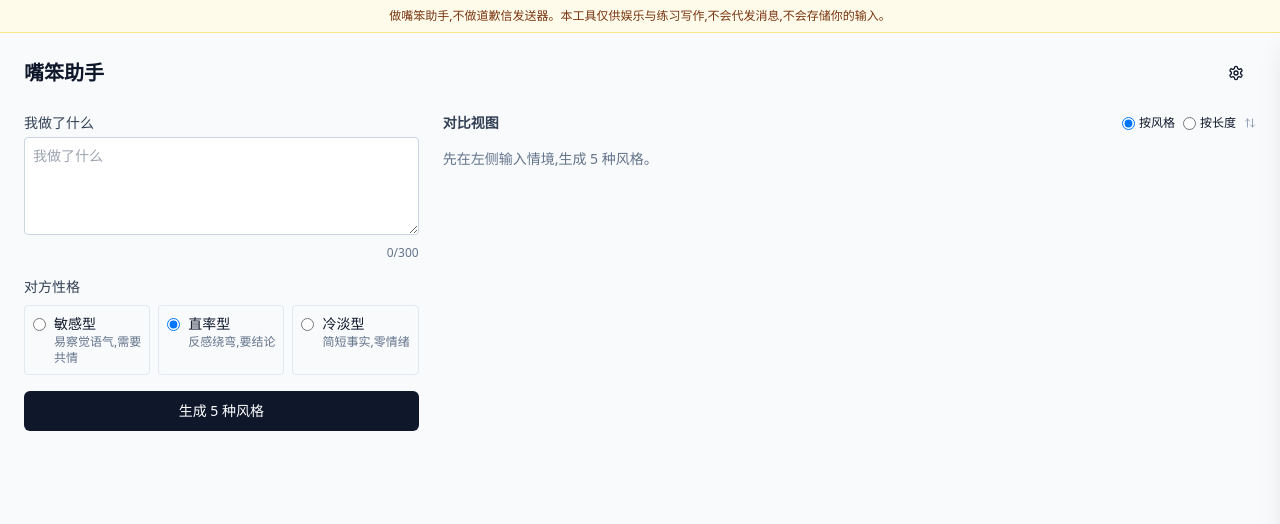
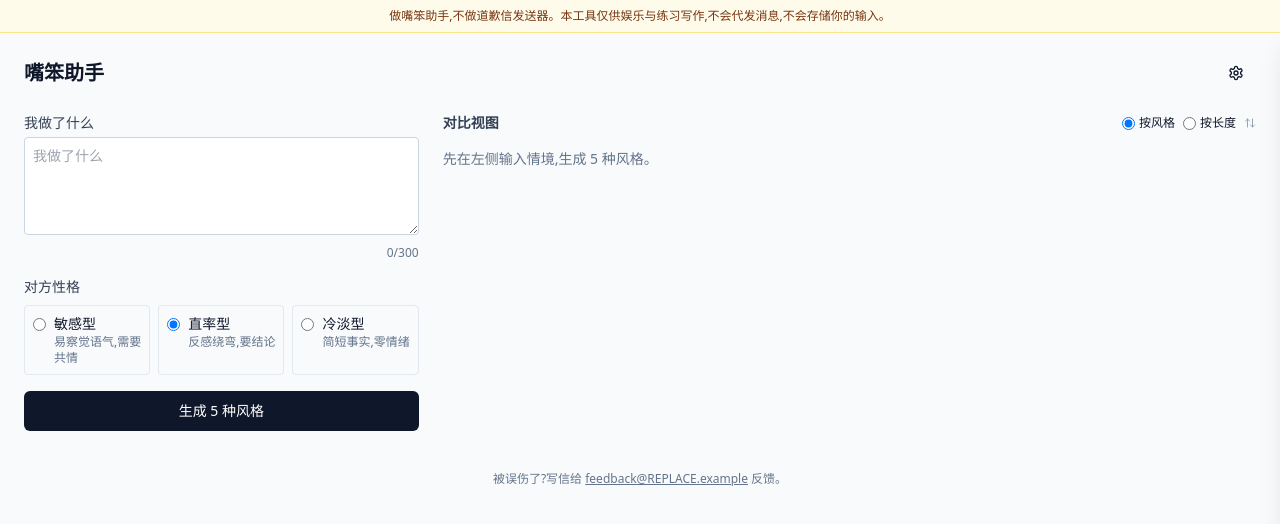
Before and after one commit to kevin12369/sry, a Next.js app in the folder apps/web/: page / in a window 1280 px wide. Shown: the top 524 px of the page. Built offline with nearby package versions, Linux system fonts and the light colour scheme.

Commit message:
feat(web): feedback footer link for false-positive reports

```diff
--- a/apps/web/src/app/page.tsx
+++ b/apps/web/src/app/page.tsx
@@ -135,6 +135,9 @@ export default function Page() {
       </section>
 
       <SettingsDrawer open={settingsOpen} onClose={() => setSettingsOpen(false)} settings={settings} onChange={setSettings} />
+      <footer className="text-xs text-slate-500 text-center pt-4">
+        被误伤了?写信给 <a className="underline" href="mailto:feedback@REPLACE.example">feedback@REPLACE.example</a> 反馈。
+      </footer>
     </main>
   );
 }
```
